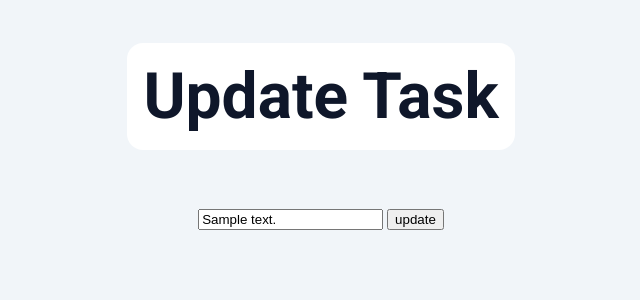
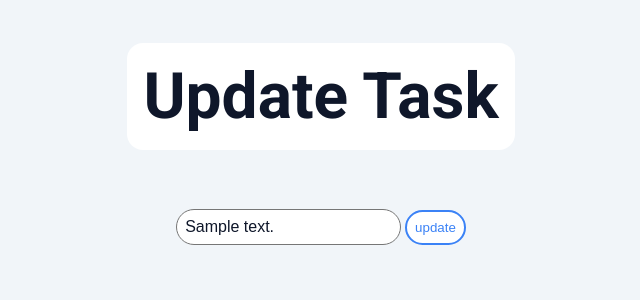
Before and after one commit to prem-03829/Task-Manger, a Flask app: page /update/1 in a window 1280 px wide. Shown: the top 300 px of the page, without its empty margins (319-959 px from the left). Run offline with Flask 3, Linux system fonts and the light colour scheme; tables that the repository leaves empty hold one stand-in row (values such as "Sample post").

Commit message:
Added CSS for update.html

```diff
--- a/static/css/main.css
+++ b/static/css/main.css
@@ -95,7 +95,7 @@ th{
     z-index: 100;
 }
 
-.submit-btn{
+.btn{
     background-color: var(--box);
     color: var(--asset);
     border-style: solid;
@@ -106,7 +106,7 @@ th{
     transition: color 0.25s, background-color 0.25s;
 }
 
-.submit-btn:hover{
+.btn:hover{
     color: var(--box);
     background-color: var(--asset);
 }
--- a/templates/index.html
+++ b/templates/index.html
@@ -11,7 +11,7 @@
     <div class="form">
         <form action="/" method="POST">
             <input type="text" name="content" class="text-box" id="content" placeholder="Enter your task">
-            <input type="submit" class="submit-btn" value="Add Task">
+            <input type="submit" class="btn" value="Add Task">
         </form>
     </div>
 
--- a/templates/update.html
+++ b/templates/update.html
@@ -10,8 +10,8 @@
 
     <div class="form">
         <form action="/update/{{task.id}}" method="POST">
-            <input type="text" name="content" id="content" value="{{task.content}}">
-            <input type="submit" value="update">
+            <input class="text-box" type="text" name="content" id="content" value="{{task.content}}">
+            <input class="btn" type="submit" value="update">
         </form>
     </div>
 
```
